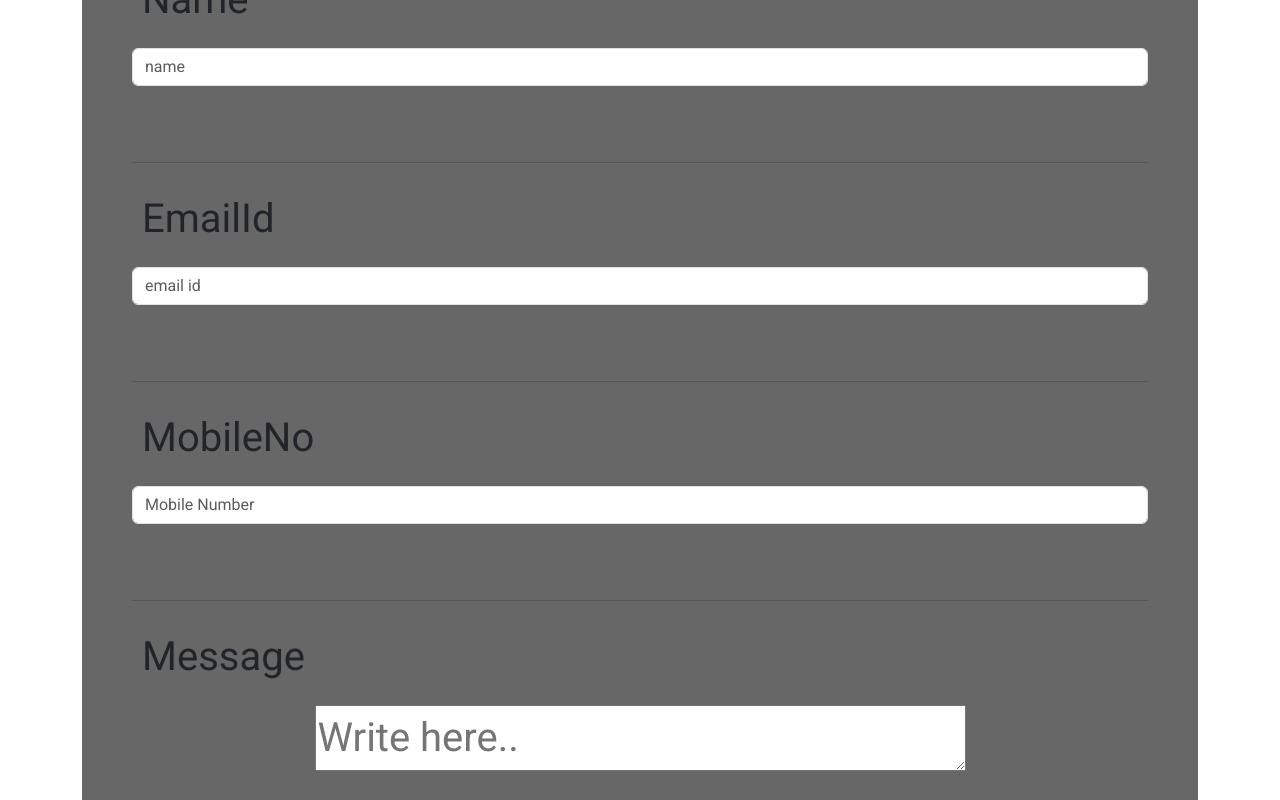
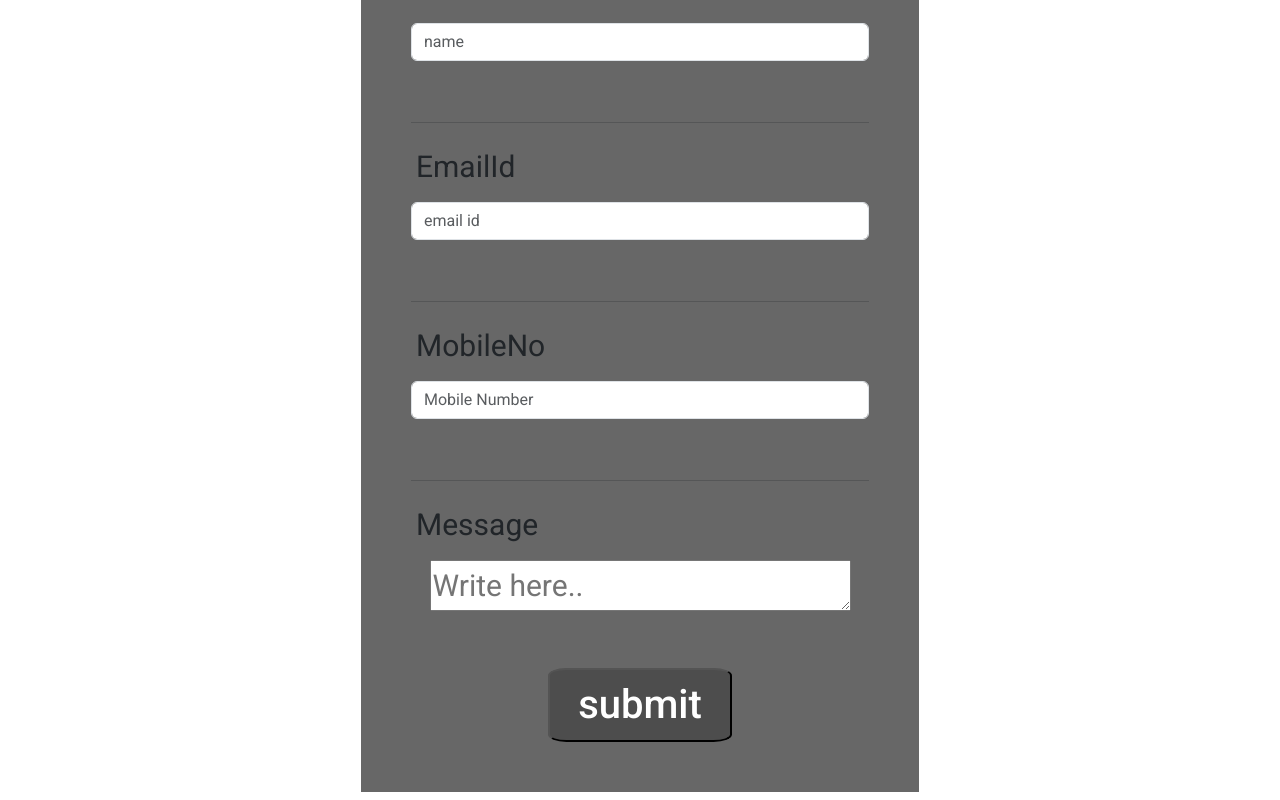
Before and after one commit to RAKESHM28102000/tn-app, a React (Create React App) app: page / in a window 1280 px wide. Shown: the part 5320-6120 px from the top of the page. Built offline with nearby package versions, Linux system fonts and the light colour scheme.

Commit message:
final frontend

```diff
--- a/public/CSS/style.css
+++ b/public/CSS/style.css
@@ -40,9 +40,14 @@ a{
 }
 #navbarSupportedContent button{
     border-radius:7%;
+}
 
-
- }
+#navbarSupportedContent .dropdown-item{
+    border-radius:7%;
+    width:80%;
+    background-color: #4d4d4d;
+    color:#e5e5e5
+}
  #navbarSupportedContent button a{
    text-decoration:none;
    background-color:#4d4d4d;
@@ -216,14 +221,18 @@ a{
 
 
 /*form*/
+.form-class{
+    display: flex;
+    justify-content: center;
+}
 .form{
-    font-size:40px;
+    font-size:30px;
     padding:50px;
-    width: auto;
+    width:50%;
     background-color: #676767;
 }
 .form-label{
-    padding:10px;
+    padding:5px;
     width: auto;
     text-align: left;
     display: block;
@@ -243,15 +252,15 @@ a{
 
 }
 .submit {
-    padding: 10px 20px;
+    padding:5px;
     color: rgb(255, 255, 255);
     font-size:40px;
-    font-weight:300;
+    font-weight:500;
     border-radius:10%;
     background-color: #4d4d4d;
-    width:50%;
+    width:40%;
 }
-/*c
+
 /*contact section*/
 #contact{
     width:100%;
--- a/src/components/Form.jsx
+++ b/src/components/Form.jsx
@@ -57,7 +57,7 @@ const[isclicked,setisclicked]=useState(false);
   return(<section id="report">
       <div className="container-fluid" >
         <h3 >CONTACT US</h3>
-        <div className="container">
+        <div className="container form-class">
         <form  className="form" action="/" method="post">
           <div>
           <label className="form-label">Name</label>
@@ -85,7 +85,7 @@ const[isclicked,setisclicked]=useState(false);
         <br/><hr/>
         <div onClick={e=>setisclicked(true)}>
         <label className="form-label">Message</label>
-        <textarea onChange={setform} name="message" value={form.message}  rows={isclicked?3:1} cols="30" placeholder="Write here.."></textarea>
+        <textarea onChange={setform} name="message" value={form.message}  rows={isclicked?3:1} cols="25" placeholder="Write here.."></textarea>
       </div>
        <br/>
           <button type="submit" onClick={handelSubmit} className="submit btn-xl btn-dark">submit</button>
```
